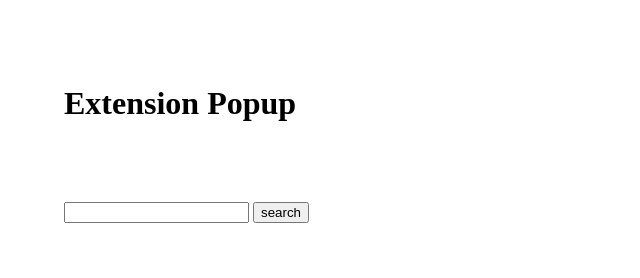
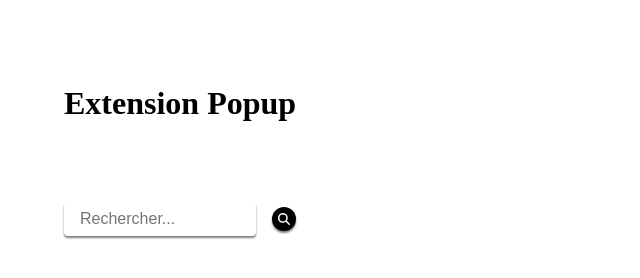
Before and after one commit to NicolasBourret/scraping-chrome-extension, a website built with Vite: page tab/index.html in a window 1280 px wide. Shown: the whole page, without its empty margins (0-640 px from the left). Built offline with nearby package versions, Linux system fonts and the light colour scheme.

Commit message:
styling search input

```diff
--- a/tab/index.html
+++ b/tab/index.html
@@ -10,8 +10,22 @@
     <h1 class="heading-one">Extension popup</h1>
     <div class="input-section">
       <div class="search-input-container">
-        <input type="search" class="search-input" />
-        <button class="button-icon">search</button>
+        <input type="search" class="search-input" placeholder="Rechercher..." />
+        <button class="button-icon">
+          <svg
+            xmlns="http://www.w3.org/2000/svg"
+            viewBox="0 0 512 512"
+            width="12"
+            height="12"
+            stroke="white"
+            fill="white"
+          >
+            <!--! Font Awesome Pro 6.4.2 by @fontawesome - https://fontawesome.com License - https://fontawesome.com/license (Commercial License) Copyright 2023 Fonticons, Inc. -->
+            <path
+              d="M416 208c0 45.9-14.9 88.3-40 122.7L502.6 457.4c12.5 12.5 12.5 32.8 0 45.3s-32.8 12.5-45.3 0L330.7 376c-34.4 25.2-76.8 40-122.7 40C93.1 416 0 322.9 0 208S93.1 0 208 0S416 93.1 416 208zM208 352a144 144 0 1 0 0-288 144 144 0 1 0 0 288z"
+            />
+          </svg>
+        </button>
       </div>
     </div>
   </body>
--- a/tab/styles.css
+++ b/tab/styles.css
@@ -20,3 +20,35 @@ body {
   font-size: 2rem;
   margin-bottom: 5rem;
 }
+
+.search-input-container {
+  display: flex;
+  gap: 1rem;
+  align-items: center;
+}
+
+.search-input {
+  background: var(--pure-white);
+  color: var(--pure-black);
+  box-shadow: var(--conatiners-shadow);
+  border: none;
+  cursor: pointer;
+  font-size: 1rem;
+  padding: 0.5rem 1rem;
+  border-radius: 0.25rem;
+  width: 12rem;
+}
+
+.button-icon {
+  background: var(--pure-black);
+  color: var(--pure-white);
+  box-shadow: var(--conatiners-shadow);
+  border: none;
+  cursor: pointer;
+  width: 1.5rem;
+  height: 1.5rem;
+  display: flex;
+  align-items: center;
+  justify-content: center;
+  border-radius: 50%;
+}
```
Also changed, not shown: tab/icons/search-icon.svg (added).
